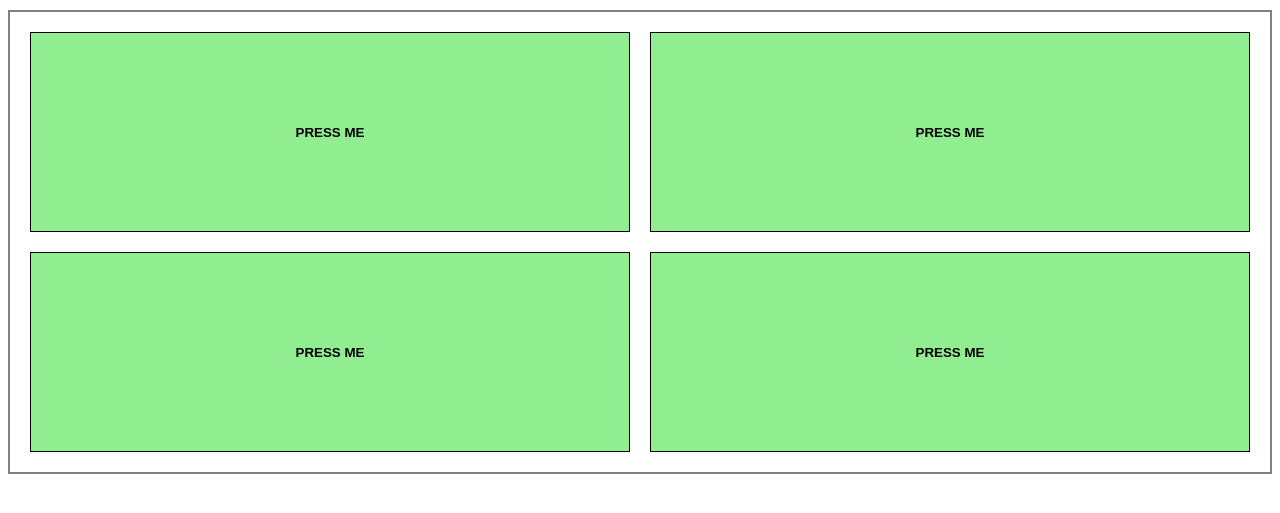
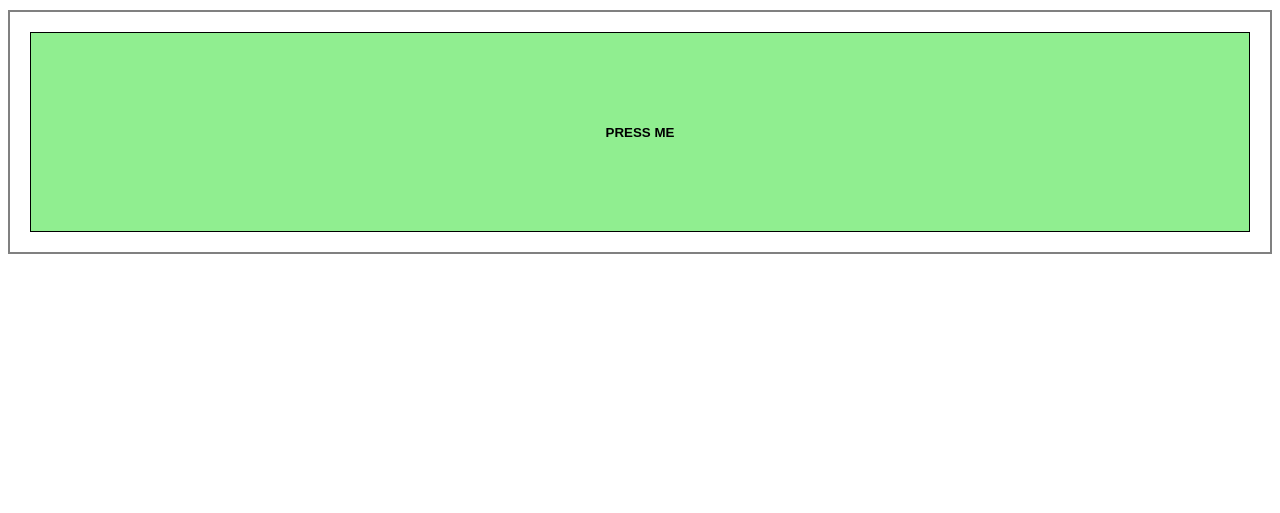
Before and after one commit to seahyx/pptc-keyence, a Flask app: page / in a window 1280 px wide. Shown: the part 66-579 px from the top of the page. Run offline with Flask 2, Linux system fonts and the light colour scheme.

Commit message:
Made 4 buttons into 1

```diff
--- a/static/styles/default-style.css
+++ b/static/styles/default-style.css
@@ -108,6 +108,7 @@ button {
 	position: relative;
 	display: flex;
 	margin: 10px;
+	height: 60vh;
 	padding: 20px;
 	justify-content: center;
 	align-items: center;
--- a/templates/home.html
+++ b/templates/home.html
@@ -6,11 +6,6 @@
 	<div class='container'>
 		<div class='flex-horizontal'>
 			<button type='button' class='button-big'>PRESS ME</button>
-			<button type='button' class='button-big'>PRESS ME</button>
-		</div>
-		<div class='flex-horizontal'>
-			<button type='button' class='button-big'>PRESS ME</button>
-			<button type='button' class='button-big'>PRESS ME</button>
 		</div>
 	</div>
 
```
